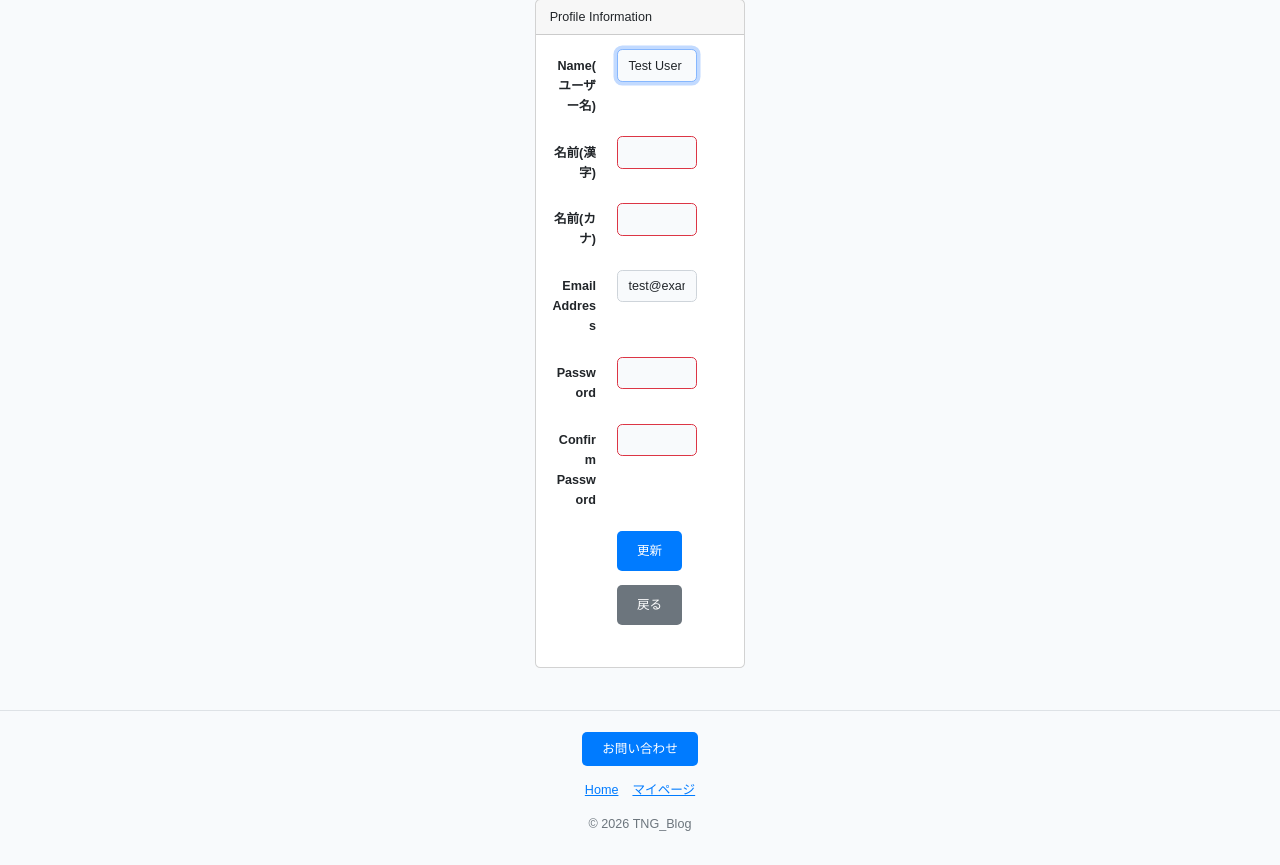
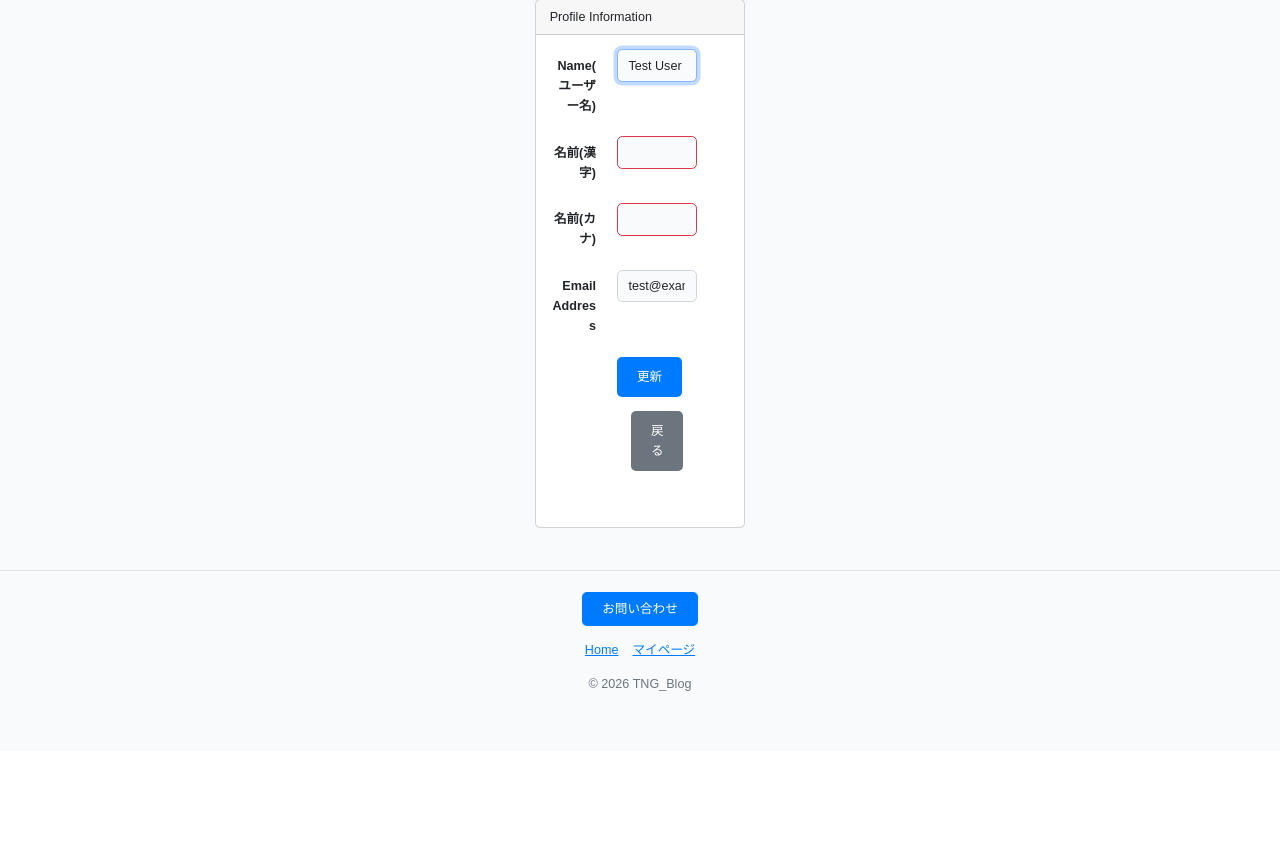
Before and after one commit to JunichiYamabe/Junichi-Yamabe_STEP9, a Laravel app: page /mypage/edit in a window 1280 px wide. Shown: the part 110-975 px from the top of the page. After the commit the page ends 801 px from the top, so only its background shows below. Run offline with Laravel 12, Linux system fonts and the light colour scheme; a user stored in the database is signed in; data comes from the database, SQL or seed files in the repository; style sheets or scripts are compiled from the project's sources; parts of the project's set-up code (start-up, migrations or seed data) failed here and were passed over; some libraries are stand-ins or nearby versions.

Commit message:
ビュー修正

```diff
--- a/app/Http/Controllers/MypageController.php
+++ b/app/Http/Controllers/MypageController.php
@@ -33,7 +33,7 @@ class MypageController extends Controller
     public function update(UserRequest $request)
     {
         $user = Auth::user(); // 現在のログインユーザーを取得
-        // すでに安全なデータだけが入っていることが保証されている
+        //バリデーション済みのデータを取得
         $user->update($request->validated());
 
         return redirect()->route('mypage')->with('success', 'プロフィールを更新しました。');
--- a/resources/views/auth/edit.blade.php
+++ b/resources/views/auth/edit.blade.php
@@ -69,7 +69,7 @@
                             </div>
                         </div>
 
-                        <div class="row mb-3">
+                        {{-- <div class="row mb-3">
                             <label for="password" class="col-md-4 col-form-label text-md-end">{{ __('Password') }}</label>
 
                             <div class="col-md-6">
@@ -81,22 +81,22 @@
                                     </span>
                                 @enderror
                             </div>
-                        </div>
+                        </div> --}}
 
-                        <div class="row mb-3">
+                        {{-- <div class="row mb-3">
                             <label for="password-confirm" class="col-md-4 col-form-label text-md-end">{{ __('Confirm Password') }}</label>
 
                             <div class="col-md-6">
                                 <input id="password-confirm" type="password" class="form-control" name="password_confirmation" required autocomplete="new-password">
                             </div>
-                        </div>
+                        </div> --}}
 
                         <div class="row mb-0">
                             <div class="col-md-6 offset-md-4">
                                 <button type="submit" class="btn btn-primary">
                                     {{ __('更新') }}
                                 </button>
-                                <a href="{{ route('mypage') }}" class="btn btn-secondary mt-3 ">
+                                <a href="{{ route('mypage') }}" class="btn btn-secondary m-3 ">
                                     {{ __('戻る') }}
                                 </a>
                             </div>
--- a/resources/views/products/show.blade.php
+++ b/resources/views/products/show.blade.php
@@ -47,7 +47,7 @@
 
 {{-- 購入者用カートボタン・戻る --}}
 <div class="mt-3">
-    <a href = '{{ route('sale.buy',['id' => $product->id]) }}'class="btn btn-primary">購入する</a>
+    <a href = '{{ route('sale.buy',['id' => $product->id]) }}'class="btn btn-primary">カートに追加する</a>
     <a href="{{ route('index') }}" class="btn btn-secondary">戻る</a>
 </div>
 
```
